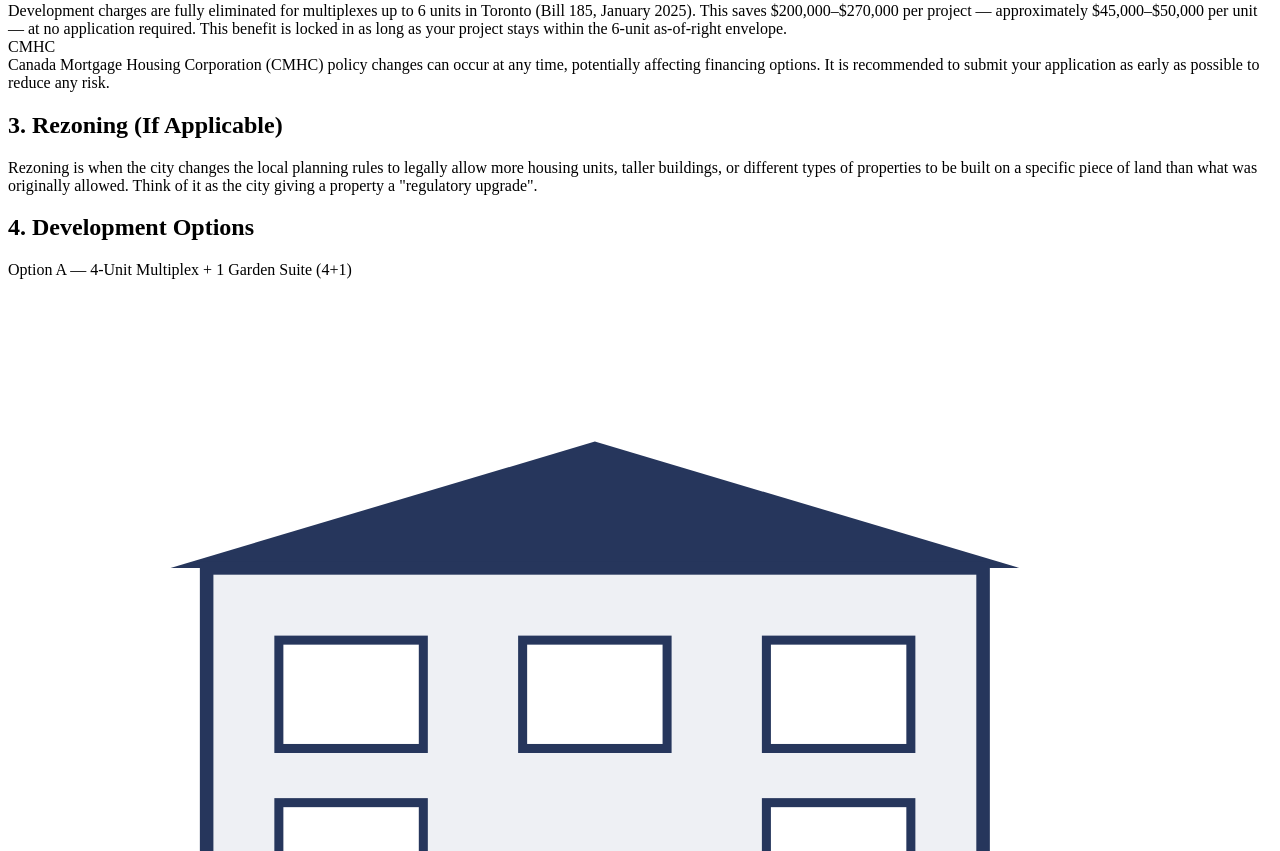
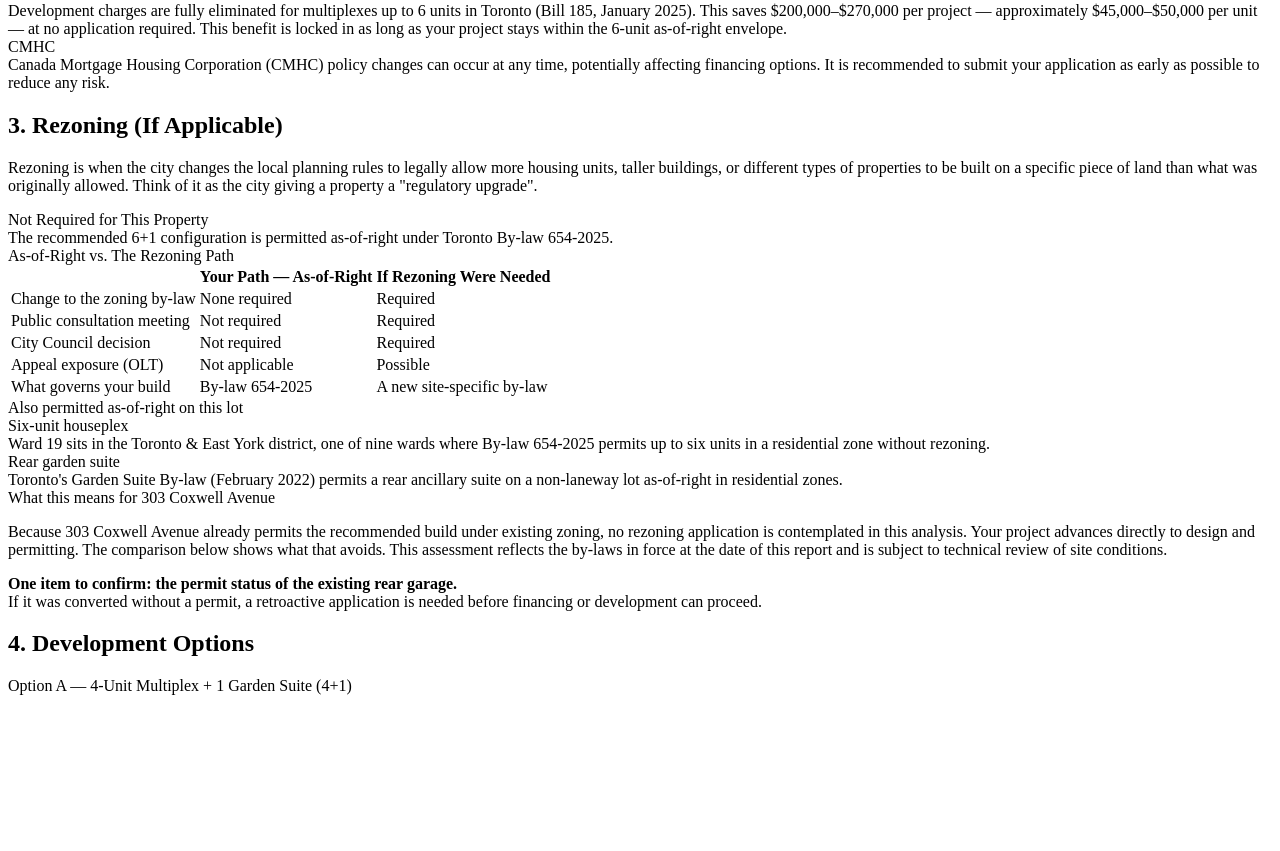
Before and after one commit to anasshahzad101/houselyft-report-engine, a Python web app: template templates/_body.html in a window 1280 px wide. Shown: the part 2471-3322 px from the top of the page. Run offline with Jinja, Linux system fonts and the light colour scheme; the template is opened without the code that fills it, so the values that code supplies are empty.

Commit message:
Section 3 rebuilt to full deliverable content: rezoning verdict callout, as-of-right comparison table, permitted-uses cards, property verdict, confirm callout. Template section was a stub; page existed only in the hand-finished PDF. Full-text diff vs deliverable now clean.

```diff
--- a/templates/_body.html
+++ b/templates/_body.html
@@ -127,6 +127,24 @@
 <div class="section">
   <h2 class="sec">3. Rezoning (If Applicable)</h2>
   <p>Rezoning is when the city changes the local planning rules to legally allow more housing units, taller buildings, or different types of properties to be built on a specific piece of land than what was originally allowed. Think of it as the city giving a property a "regulatory upgrade".</p>
+  <div class="co-green"><div class="ct2">Not Required for This Property</div>The recommended 6+1 configuration is permitted as-of-right under Toronto By-law 654-2025.</div>
+  <div class="barhead" style="text-align:left;">As-of-Right vs. The Rezoning Path</div>
+  <table class="cmp">
+    <tr><th></th><th>Your Path — As-of-Right</th><th>If Rezoning Were Needed</th></tr>
+    <tr><td>Change to the zoning by-law</td><td class="g">None required</td><td class="n">Required</td></tr>
+    <tr><td>Public consultation meeting</td><td class="g">Not required</td><td class="n">Required</td></tr>
+    <tr><td>City Council decision</td><td class="g">Not required</td><td class="n">Required</td></tr>
+    <tr><td>Appeal exposure (OLT)</td><td class="g">Not applicable</td><td class="n">Possible</td></tr>
+    <tr><td>What governs your build</td><td class="g">By-law 654-2025</td><td class="n">A new site-specific by-law</td></tr>
+  </table>
+  <div class="barhead" style="text-align:left;">Also permitted as-of-right on this lot</div>
+  <div class="twocard">
+    <div class="card2"><div class="ct">Six-unit houseplex</div>Ward 19 sits in the Toronto &amp; East York district, one of nine wards where By-law 654-2025 permits up to six units in a residential zone without rezoning.</div>
+    <div class="card2"><div class="ct">Rear garden suite</div>Toronto's Garden Suite By-law (February 2022) permits a rear ancillary suite on a non-laneway lot as-of-right in residential zones.</div>
+  </div>
+  <div class="barhead" style="text-align:left;">What this means for 303 Coxwell Avenue</div>
+  <p>Because 303 Coxwell Avenue already permits the recommended build under existing zoning, no rezoning application is contemplated in this analysis. Your project advances directly to design and permitting. The comparison below shows what that avoids. This assessment reflects the by-laws in force at the date of this report and is subject to technical review of site conditions.</p>
+  <div class="co-amber"><b>One item to confirm: the permit status of the existing rear garage.</b><br><span class="sub">If it was converted without a permit, a retroactive application is needed before financing or development can proceed.</span></div>
 </div>
 
 <!-- 4 DEVELOPMENT OPTIONS -->
```
